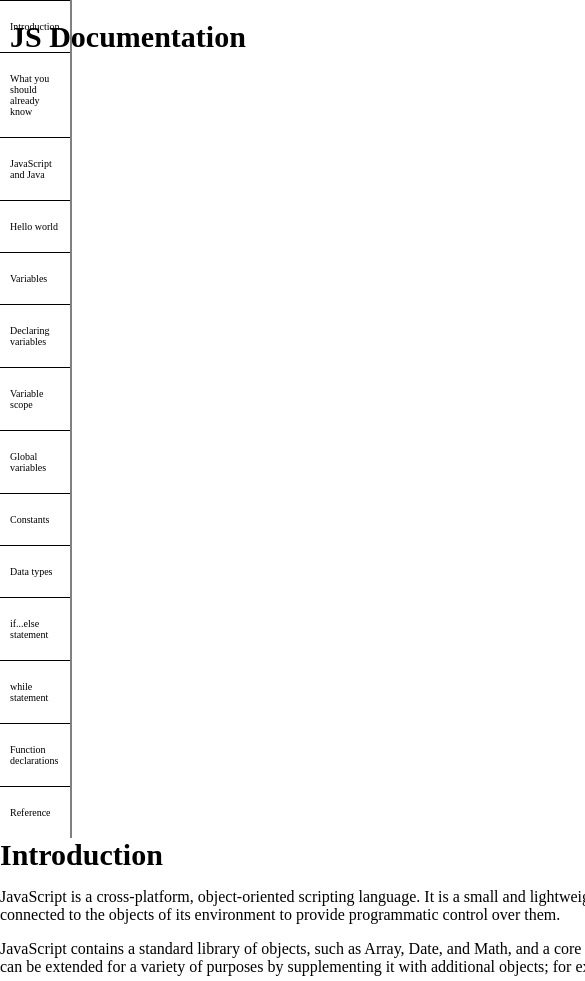
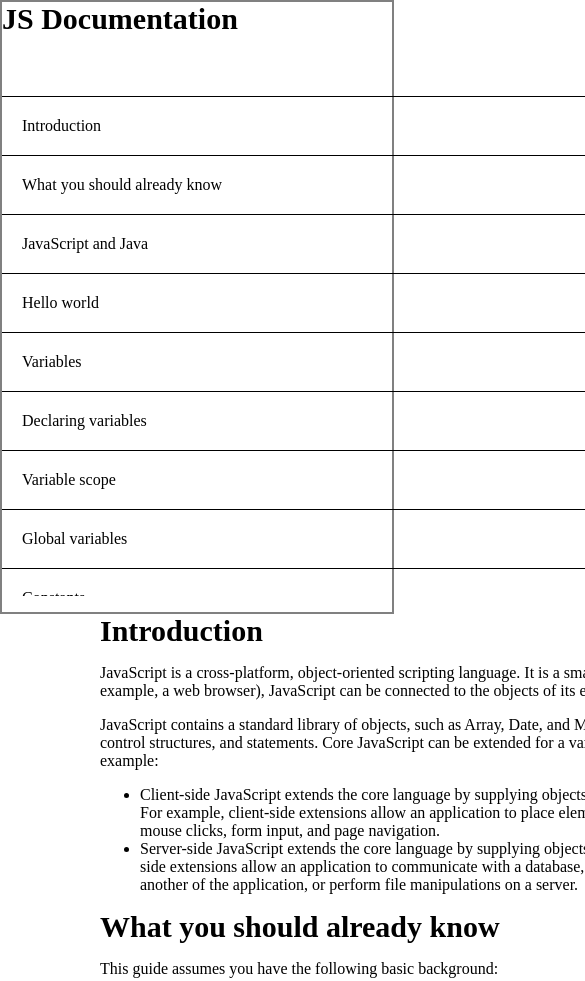
Before and after one commit to ngodi/microverse_technical_documentation, a plain HTML site: page index.html in a window 390 px wide. Shown: the top 981 px of the page, 585 px wide, since content can reach past the window. Drawn offline with Linux system fonts and the light colour scheme.

Commit message:
media query updated

```diff
--- a/index.html
+++ b/index.html
@@ -9,22 +9,22 @@
 
 	<nav id="navbar">
 		<header >JS Documentation</header>
-
-        <a class="nav-link" href="#Introduction">Introduction</a>
-        <a class="nav-link" href="#What_you_should_already_know">What you should already know</a>
-        <a class="nav-link" href="#Javascript_and_Java">JavaScript and Java</a>
-        <a class="nav-link" href="#Hello_world">Hello world</a>
-        <a class="nav-link" href="#Variables">Variables</a>
-        <a class="nav-link" href="#Declaring_variables">Declaring variables</a>
-        <a class="nav-link" href="#Variable_scope">Variable scope</a>
-        <a class="nav-link" href="#Global_variables">Global variables</a>
-        <a class="nav-link" href="#Constants">Constants</a>
-        <a class="nav-link" href="#Data_types">Data types</a>
-        <a class="nav-link" href="#if...else_statement">if...else statement</a>
-        <a class="nav-link" href="#while_statement">while statement</a>
-        <a class="nav-link" href="#Function_declarations">Function declarations</a>
-        <a class="nav-link" href="#Reference">Reference</a>
-
+       <ul>
+        <li><a class="nav-link" href="#Introduction">Introduction</a></li>
+        <li><a class="nav-link" href="#What_you_should_already_know">What you should already know</a></li>
+        <li><a class="nav-link" href="#Javascript_and_Java">JavaScript and Java</a></li>
+        <li><a class="nav-link" href="#Hello_world">Hello world</a></li>
+        <li><a class="nav-link" href="#Variables">Variables</a></li>
+        <li><a class="nav-link" href="#Declaring_variables">Declaring variables</a></li>
+        <li><a class="nav-link" href="#Variable_scope">Variable scope</a></li>
+        <li><a class="nav-link" href="#Global_variables">Global variables</a></li>
+        <li><a class="nav-link" href="#Constants">Constants</a></li>
+        <li><a class="nav-link" href="#Data_types">Data types</a></li>
+        <li><a class="nav-link" href="#if...else_statement">if...else statement</a></li>
+        <li><a class="nav-link" href="#while_statement">while statement</a></li>
+        <li><a class="nav-link" href="#Function_declarations">Function declarations</a></li>
+        <li><a class="nav-link" href="#Reference">Reference</a></li>
+      </ul>
 
 	</nav>
   <main  id="main-doc">
--- a/style.css
+++ b/style.css
@@ -1,4 +1,81 @@
-@media only screen and (max-width: 800px) {
+
+
+body{
+	display:flex;
+	padding: 0;
+	margin: 0;
+}
+
+
+#navbar{
+	display:flex;
+	flex-direction: column;
+
+	border-right: 2px solid grey;
+
+}
+
+#navbar header{
+	font-weight: bold;
+	font-size: 30px;
+	position: fixed;
+	z-index: 1;
+
+}
+
+#navbar ul{
+	position: fixed;
+	display:flex;
+	flex-direction: column;
+	margin-top: 60px;
+	height: 600px;
+	width: 200px;
+	overflow-y: scroll;
+
+
+}
+
+
+#navbar ul li{
+	list-style-type: none;
+    border-top: 1px solid black;
+    margin-left: -40px;
+    padding:20px 20px;
+}
+
+#navbar ul li a{
+
+	text-decoration: none;
+	color:black;
+
+}
+
+
+#main-doc{
+	width: 1000px;
+	margin: auto;
+
+}
+
+.main-section {
+	margin-left: 100px;
+}
+
+.main-section header{
+	font-weight: bold;
+	font-size: 30px;
+}
+
+@media only screen and (max-width: 1200px) {
+
+#navbar header{
+	font-weight: bold;
+	font-size: 30px;
+	position: relative;
+
+
+}
+
 	body{
 		display: flex;
 		flex-direction: column;
@@ -6,61 +83,23 @@
 
 	}
 
-	#navbar{
-		display:flex;
-		flex-direction: column;
-		font-size: 10px;
+#navbar{
+	display:flex;
+	flex-direction: column;
+	width: 100%;
+	border: 2px solid grey;
 
+}
 
-	}
+#navbar ul{
+	position: relative;
+	display:flex;
+	flex-direction: column;
+	height: 500px;
+	width: 1000px;
+	overflow-y: scroll;
 
 
 }
 
-
-body{
-	display:flex;
-	padding: 0;
-	margin: 0;
 }
-#main-doc{
-	width: 1200px;
-	margin: auto;
-
-}
-.main-section header{
-	font-weight: bold;
-	font-size: 30px;
-}
-#navbar{
-	display:flex;
-	flex-direction: column;
-	width: 18%;
-	border-right: 2px solid grey;
-
-}
-
-a{
-	border-top: 1px solid black;
-	text-decoration: none;
-	color:black;
-	padding-top: 20px;
-	padding-bottom: 20px;
-	padding-left: 10px;
-	padding-right: 10px;
-
-
-}
-#navbar header{
-	font-weight: bold;
-	font-size: 30px;
-	padding-top: 20px;
-	padding-bottom: 20px;
-	padding-left: 10px;
-	padding-right: 10px;
-	position: fixed;
-	z-index: 1;
-	margin-bottom: 60px;
-
-
-}
```
